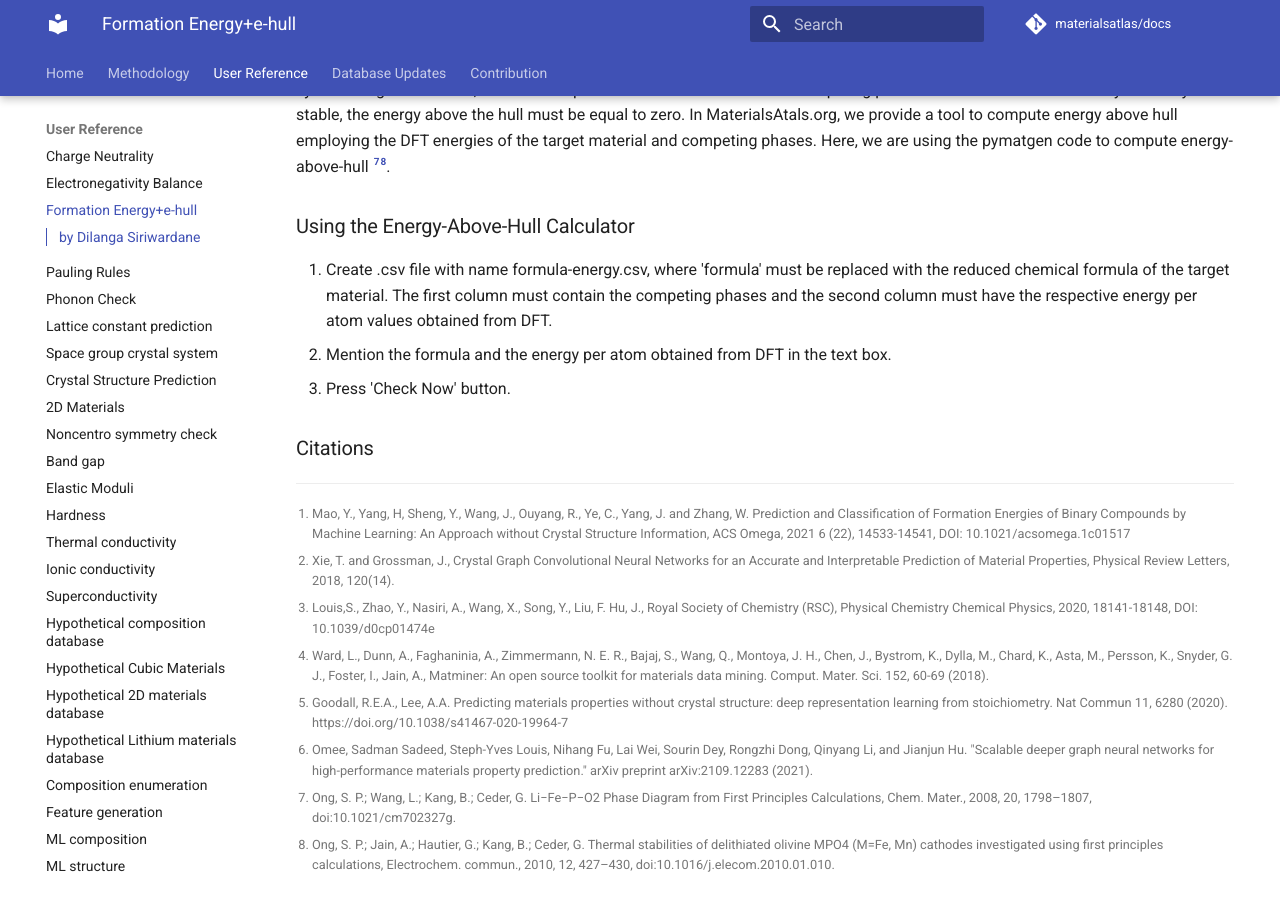
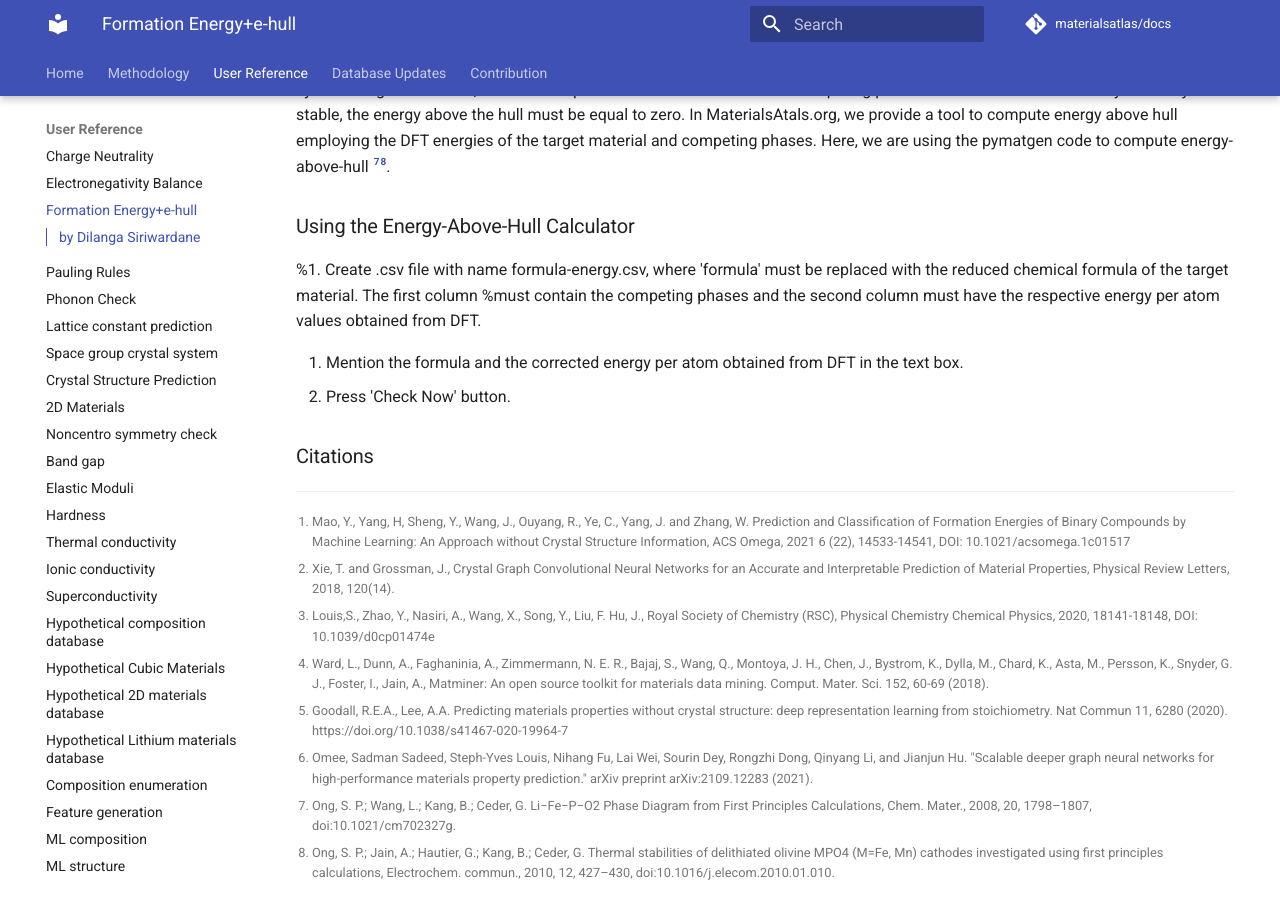
Before and after one commit to usccolumbia/materialsatlas, an MkDocs documentation site: the page built from docs/user-guide/formation_energy_ehull.md, in a window 1280 px wide and 900 px high, scrolled down 1161 px. Built offline with MkDocs 1.6.1 and Material for MkDocs 9.7.7, drawn with Linux system fonts in a browser that asks for light colours; comment, search, counter and statistics services are not loaded.

Commit message:
Update formation_energy_ehull.md

```diff
--- a/docs/user-guide/formation_energy_ehull.md
+++ b/docs/user-guide/formation_energy_ehull.md
@@ -23,9 +23,10 @@ Our structure based LTC prediction model is based on our latest work of DeeperGA
 Formation energy indicates only whether the material is stable with respect to the parent materials of each element. However, after synthesizing the material, it can decompose to a combination of other competing phases. If the material is thermodynamically stable, the energy above the hull must be equal to zero. In MaterialsAtals.org, we provide a tool to compute energy above hull employing the DFT energies of the target material and competing phases. Here, we are using the pymatgen code to compute energy-above-hull [^7][^8].
 
 ### Using the Energy-Above-Hull Calculator
-1. Create .csv file with name formula-energy.csv, where 'formula' must be replaced with the reduced chemical formula of the target material. The first column must contain the competing phases and the second column must have the respective energy per atom values obtained from DFT.
-2. Mention the formula and the energy per atom obtained from DFT in the text box.
-3. Press 'Check Now' button.
+%1. Create .csv file with name formula-energy.csv, where 'formula' must be replaced with the reduced chemical formula of the target material. The first column %must contain the competing phases and the second column must have the respective energy per atom values obtained from DFT.
+
+1. Mention the formula and the corrected energy per atom obtained from DFT in the text box.
+2. Press 'Check Now' button.
 
 
 ### Citations
```
